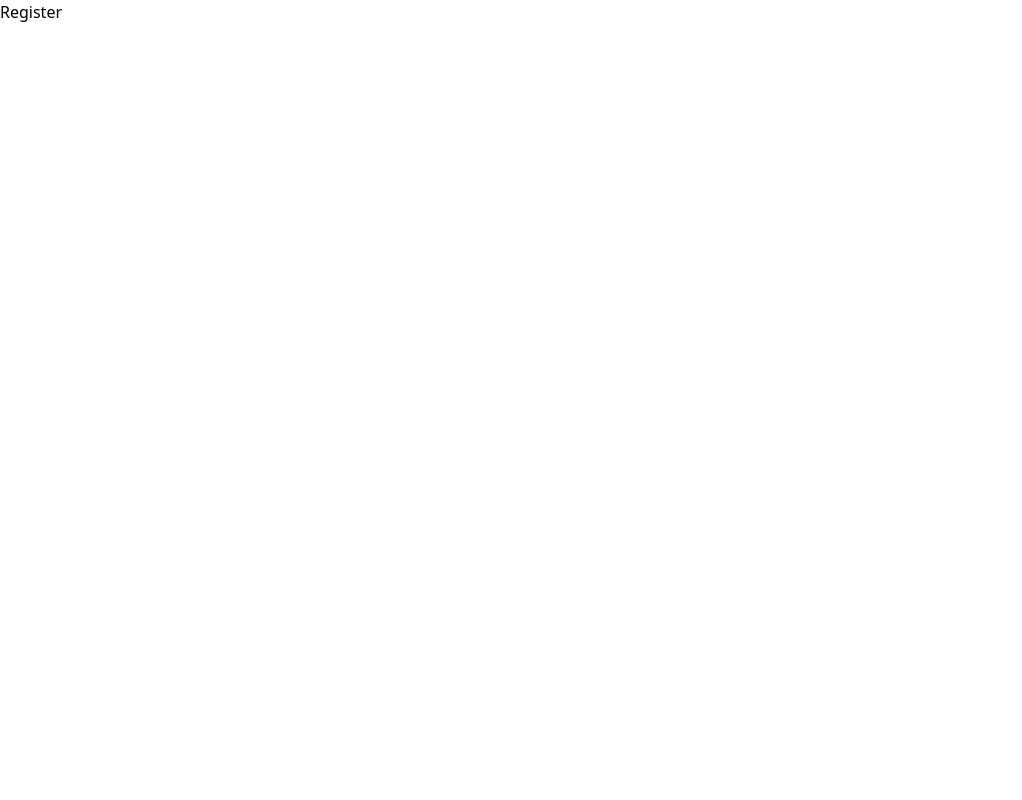
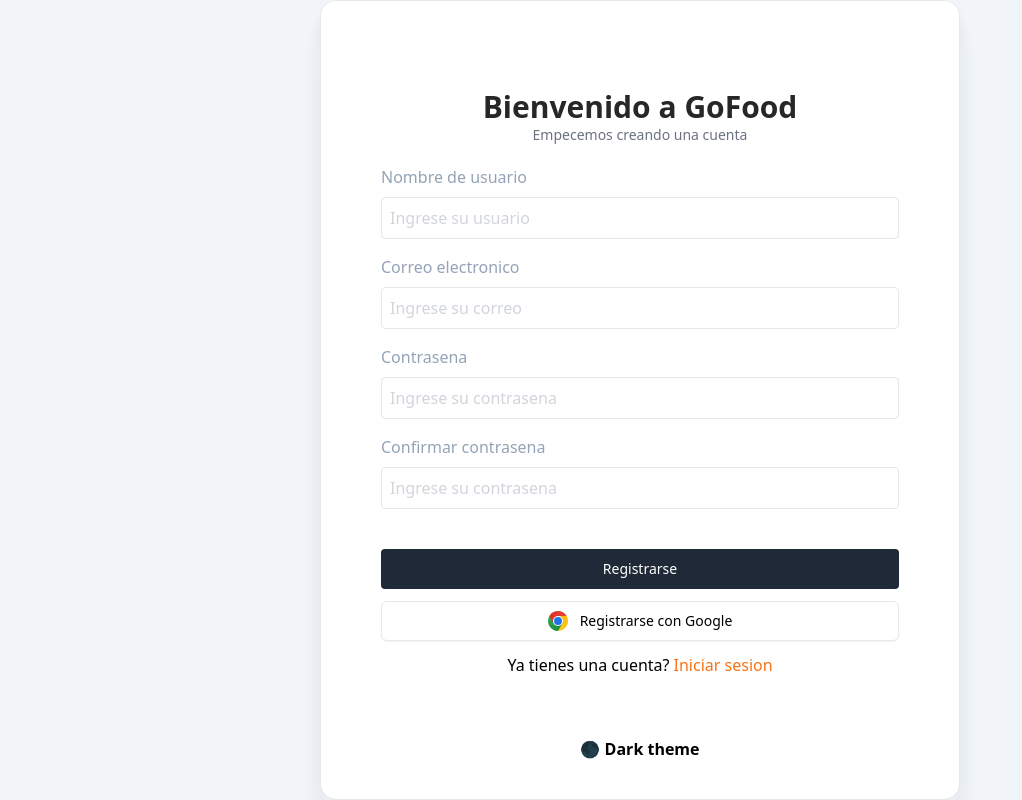
Before and after one commit to GoFood-Hon/dashboard-app, a React (Vite) app: page /register in a window 1280 px wide. Shown: the whole page, without its empty margins (0-1022 px from the left). Built offline with nearby package versions, Linux system fonts and the light colour scheme.

Commit message:
feat: register screen

```diff
--- a/src/layout/AuthLayout.jsx
+++ b/src/layout/AuthLayout.jsx
@@ -4,8 +4,8 @@ import ToggleTheme from "../components/ToggleTheme"
 export default function AuthLayout({ children }) {
   return (
     <div className="w-screen h-screen flex flex-col justify-center align-middle items-center dark:bg-slate-900 bg-slate-100 text-black dark:text-white">
-      <div className="w-full p-5  xl:w-3/6 2xl:w-2/6  lg:w-3/6 md:w-4/5 sm:w-5/6 py-10 xs:w-full xs:rounded-none bg-white dark:bg-slate-800 dark:border-slate-700 drop-shadow-xl shadow-slate-100 overflow-x-hidden shadow-xl md:rounded-2xl border border-gray-200 dark:shadow-slate-800">
-        <div className="md:p-10 xs:p-10 items-center justify-center flex dark:text-white">{children}</div>
+      <div className="w-full p-3 xl:w-3/6 2xl:w-2/6  lg:w-3/6 md:w-4/5 sm:w-5/6 py-10 xs:w-full xs:rounded-none bg-white dark:bg-slate-800 dark:border-slate-700 drop-shadow-xl shadow-slate-100 overflow-x-hidden shadow-xl md:rounded-2xl border border-gray-200 dark:shadow-slate-800">
+        <div className="md:p-12 xs:p-5 items-center justify-center flex dark:text-white">{children}</div>
         <div className="w-full flex items-center justify-center">
           <ToggleTheme className="font-bold" />
         </div>
--- a/src/screens/auth/ForgetPassword.jsx
+++ b/src/screens/auth/ForgetPassword.jsx
@@ -6,8 +6,12 @@ export default function ForgetPassword() {
   return (
     <AuthLayout>
       <div>
-        <h1 className="text-3xl font-bold text-zinc-800 dark:text-white file">Recuperar contrasena!</h1>
-        <p className="text-sm text-gray-500 pb-5 mt-3">Ingrese su correo y siga las instrucciones que se enviaran a su correo.</p>
+        <div className=" flex flex-col items-center">
+          <h1 className="text-3xl font-bold text-zinc-800 dark:text-white file">Recuperar contrasena!</h1>
+          <p className="text-sm text-gray-500 pb-5 mt-2 text-center">
+            Ingrese su correo y siga las instrucciones que se enviaran a su correo.
+          </p>
+        </div>
         <div className="flex flex-col">
           <span className="text-slate-400">Email</span>
           <input
--- a/src/screens/auth/Login.jsx
+++ b/src/screens/auth/Login.jsx
@@ -3,28 +3,30 @@ import ToggleTheme from "../../components/ToggleTheme"
 import LoadingCircle from "../../components/LoadingCircle"
 import Google from "../../components/GoogleIcon"
 import { Link } from "react-router-dom"
+import AuthLayout from "../../layout/AuthLayout"
 
 export default function Login() {
   const [signInClicked, setSignInClicked] = useState(false)
 
   return (
-    <div className="w-screen h-screen flex flex-col justify-center align-middle items-center dark:bg-slate-900 bg-slate-100 text-black dark:text-white">
-      <div className="w-full p-5  xl:w-3/6 2xl:w-2/6  lg:w-3/6 md:w-4/5 sm:w-5/6 py-10 xs:w-full xs:rounded-none bg-white dark:bg-slate-800 dark:border-slate-700 drop-shadow-xl shadow-slate-100 overflow-x-hidden shadow-xl md:rounded-2xl border border-gray-200 dark:shadow-slate-800">
-        <div className="md:p-10 xs:p-10 items-center justify-center flex dark:text-white">
+    <AuthLayout>
       <div>
+        <div className=" flex flex-col items-center">
           <h1 className="text-3xl font-bold text-zinc-800 dark:text-white file">Iniciar sesion en GoFood</h1>
-            <p className="text-sm text-gray-500 pb-5">Inicia sesion con tu cuenta o con alguna enlace social.</p>
-            <span className="mb-10 text-slate-400">Email</span>
+          <p className="text-sm text-gray-500 pb-5">Inicia sesion con tu cuenta o con alguna red social.</p>
+        </div>
+        <span className="mb-10 text-slate-400">Correo electronico</span>
         <input
           className="mb-4 mt-2 p-2 appearance-none block w-full border placeholder-gray-300 rounded focus:outline-none dark:bg-slate-900 dark:border-gray-600 dark:placeholder-gray-500"
           type="email"
-              placeholder="Enter your email"
+          placeholder="Ingrese su correo"
         />
-            <span className="text-slate-400">Password</span>
+
+        <span className="text-slate-400">Contrasena</span>
         <input
           className="mb-4 mt-2 p-2 appearance-none block w-full border placeholder-gray-300 rounded focus:outline-none dark:bg-slate-900 dark:border-gray-600 dark:placeholder-gray-500"
           type="password"
-              placeholder="Enter your password"
+          placeholder="Ingrese su contrasena"
         />
         <Link to={"/forgetPassword"} className="mb-5 hover:underline hover:cursor-pointer text-sm text-orange-500">
           Olvidaste tu contrasena?
@@ -60,11 +62,8 @@ export default function Login() {
               Crear cuenta
             </Link>
           </div>
-              <ToggleTheme className="font-bold" />
         </div>
       </div>
-        </div>
-      </div>
-    </div>
+    </AuthLayout>
   )
 }
--- a/src/screens/auth/Register.jsx
+++ b/src/screens/auth/Register.jsx
@@ -1,5 +1,74 @@
-import React from "react"
+import React, { useState } from "react"
+import AuthLayout from "../../layout/AuthLayout"
+import LoadingCircle from "../../components/LoadingCircle"
+import Google from "../../components/GoogleIcon"
+import { Link } from "react-router-dom"
 
 export default function Register() {
-  return <div>Register</div>
+  const [signInClicked, setSignInClicked] = useState(false)
+
+  return (
+    <AuthLayout>
+      <div className="w-full">
+        <div className=" flex flex-col items-center">
+          <h1 className="text-3xl font-bold text-zinc-800 dark:text-white file">Bienvenido a GoFood</h1>
+          <p className="text-sm text-gray-500 pb-5">Empecemos creando una cuenta</p>
+        </div>
+        <span className="mb-10 text-slate-400">Nombre de usuario</span>
+        <input
+          className="mb-4 mt-2 p-2 appearance-none block w-full border placeholder-gray-300 rounded focus:outline-none dark:bg-slate-900 dark:border-gray-600 dark:placeholder-gray-500"
+          type="email"
+          placeholder="Ingrese su usuario"
+        />
+        <span className="mb-10 text-slate-400">Correo electronico</span>
+        <input
+          className="mb-4 mt-2 p-2 appearance-none block w-full border placeholder-gray-300 rounded focus:outline-none dark:bg-slate-900 dark:border-gray-600 dark:placeholder-gray-500"
+          type="email"
+          placeholder="Ingrese su correo"
+        />
+        <span className="text-slate-400">Contrasena</span>
+        <input
+          className="mb-4 mt-2 p-2 appearance-none block w-full border placeholder-gray-300 rounded focus:outline-none dark:bg-slate-900 dark:border-gray-600 dark:placeholder-gray-500"
+          type="password"
+          placeholder="Ingrese su contrasena"
+        />
+        <span className="text-slate-400">Confirmar contrasena</span>
+        <input
+          className="mb-4 mt-2 p-2 appearance-none block w-full border placeholder-gray-300 rounded focus:outline-none dark:bg-slate-900 dark:border-gray-600 dark:placeholder-gray-500"
+          type="password"
+          placeholder="Ingrese su contrasena"
+        />
+        <button
+          className="ml-auto mt-6 mb-3 text-sm h-10 w-full bg-gray-800 text-white p-2 rounded hover:bg-gray-900 dark:bg-gray-900 dark:hover:bg-gray-700"
+          type="submit">
+          Registrarse
+        </button>
+        <button
+          disabled={signInClicked}
+          className={`${
+            signInClicked
+              ? "cursor-not-allowed border-gray-200 bg-gray-100"
+              : "border border-gray-200 bg-white text-black hover:bg-gray-50"
+          } flex h-10 w-full items-center justify-center space-x-3 rounded-md border text-sm shadow-sm transition-all duration-75 focus:outline-none mb-3`}
+          onClick={() => {
+            setSignInClicked(true)
+          }}>
+          {signInClicked ? (
+            <LoadingCircle />
+          ) : (
+            <>
+              <Google className="h-5 w-5" />
+              <p>Registrarse con Google</p>
+            </>
+          )}
+        </button>
+        <div className="flex flex-row justify-center w-full mb-3">
+          <p>Ya tienes una cuenta?</p>
+          <Link to={"/login"} className="hover:underline text-orange-500 cursor-pointer pl-1">
+            Iniciar sesion
+          </Link>
+        </div>
+      </div>
+    </AuthLayout>
+  )
 }
```
Lines whose indentation alone changed are shown as unchanged.
